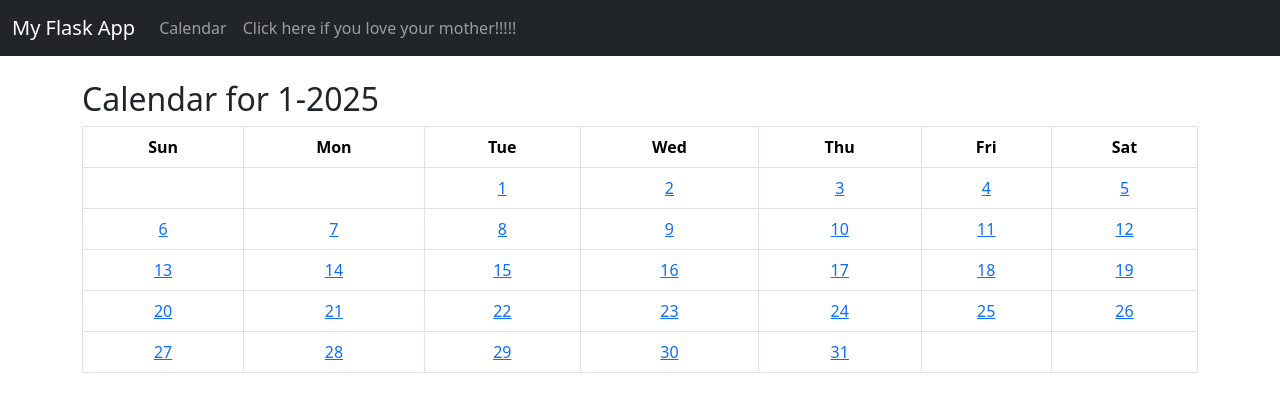
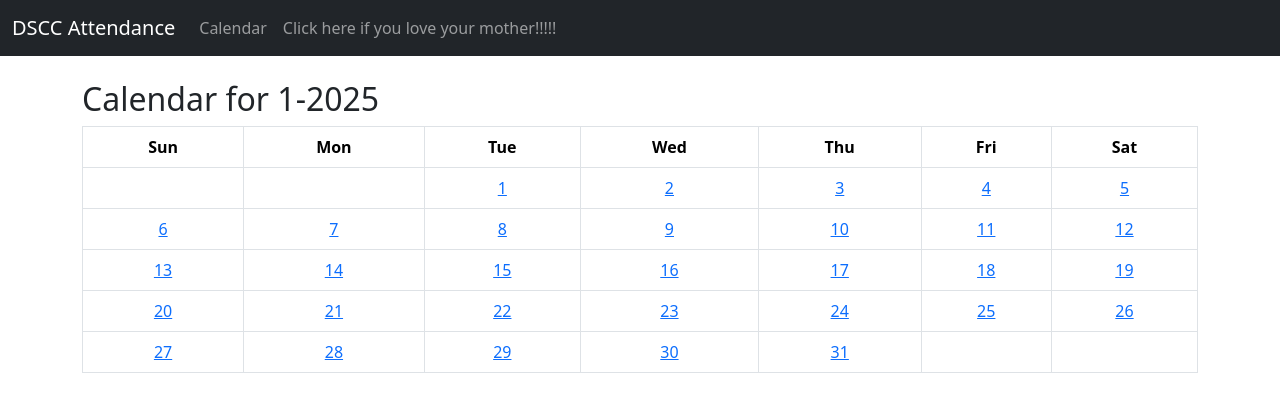
Before and after one commit to wheyy/ACCAD6, a Flask app: page /calendar in a window 1280 px wide. Shown: the top 412 px of the page. Run offline with Flask 3, Linux system fonts and the light colour scheme.

Commit message:
DSCC Attendance

```diff
--- a/templates/base.html
+++ b/templates/base.html
@@ -13,7 +13,7 @@
     <!-- Navbar -->
     <nav class="navbar navbar-expand-lg navbar-dark bg-dark">
         <div class="container-fluid">
-            <a class="navbar-brand" href="/">My Flask App</a>
+            <a class="navbar-brand" href="/">DSCC Attendance</a>
             <button class="navbar-toggler" type="button" data-bs-toggle="collapse" data-bs-target="#navbarNav" aria-controls="navbarNav" aria-expanded="false" aria-label="Toggle navigation">
                 <span class="navbar-toggler-icon"></span>
             </button>
```
